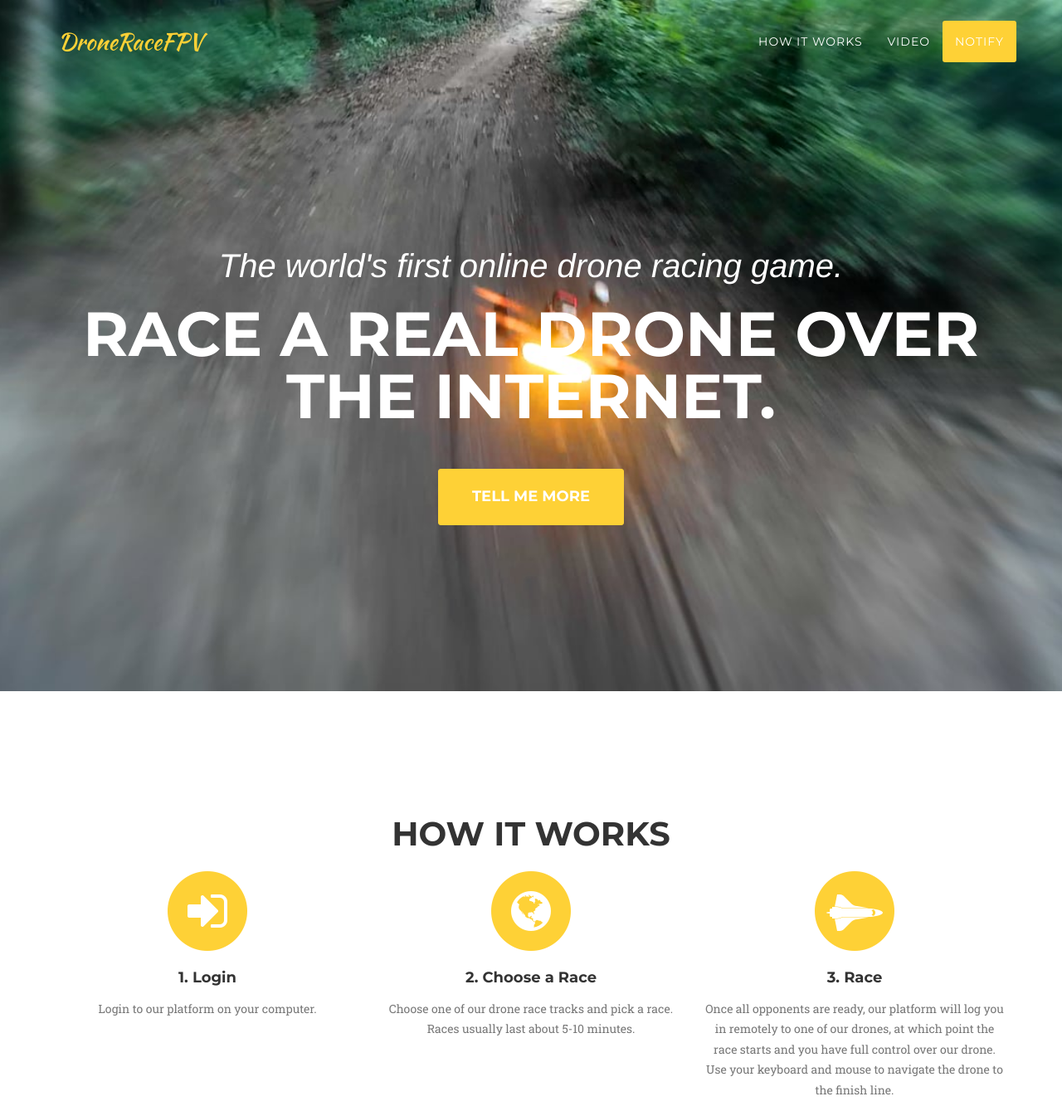
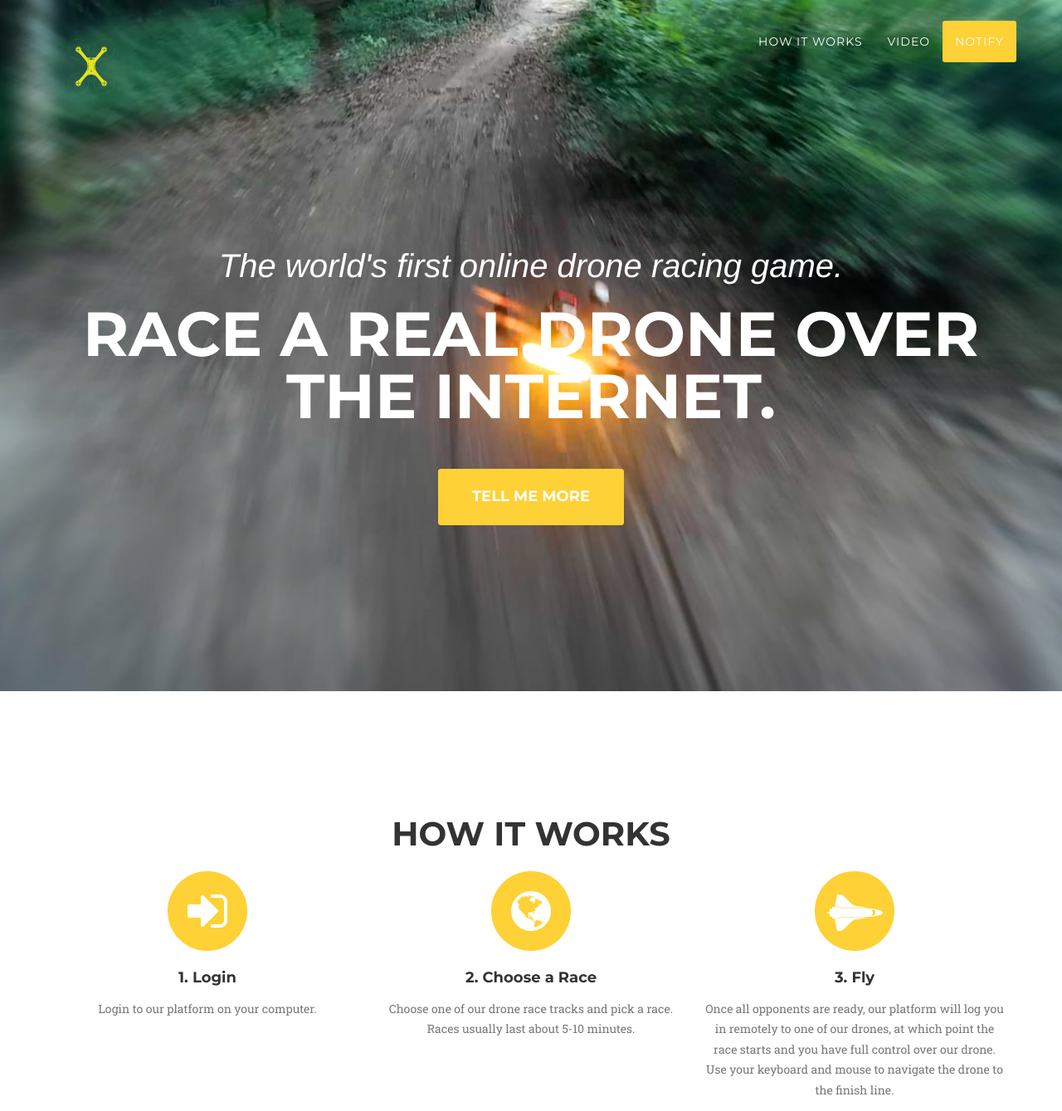
Before and after one commit to droneracefpv/droneracefpv-github.io, a website: page index.html in a window 1280 px wide. Shown: the top 1339 px of the page at 83% size. Drawn offline with nearby package versions, Linux system fonts and the light colour scheme; a web font is replaced by a local one.

Commit message:
logo added

```diff
--- a/index.html
+++ b/index.html
@@ -53,7 +53,7 @@
                 <button type="button" class="navbar-toggle" data-toggle="collapse" data-target="#bs-example-navbar-collapse-1">
                     <span class="sr-only">Toggle navigation</span> Menu <i class="fa fa-bars"></i>
                 </button>
-                <a class="navbar-brand page-scroll" href="#page-top">DroneRaceFPV</a>
+                <a class="navbar-brand page-scroll" href="#page-top"><img src="./img/logos/droneracefpv.svg" width="80" height="80" alt=""></a>
             </div>
 
             <!-- Collect the nav links, forms, and other content for toggling -->
@@ -126,7 +126,7 @@
                         <i class="fa fa-circle fa-stack-2x text-primary"></i>
                         <i class="fa fa-space-shuttle fa-stack-1x fa-inverse"></i>
                     </span>
-                    <h4 class="service-heading">3. Race</h4>
+                    <h4 class="service-heading">3. Fly</h4>
                     <p class="text-muted">Once all opponents are ready, our platform will log you in remotely to one of our drones, at which point the race starts and you have full control over our drone. Use your keyboard and mouse to navigate the drone to the finish line.</p>
                 </div>
             </div>
@@ -140,6 +140,7 @@
                 <div class="col-lg-12 text-center">
                     <h2 class="section-heading">Video</h2>
                     <h3 class="section-subheading text-muted">Under Construction.</h3>
+                    <iframe width="560" height="315" src="https://www.youtube-nocookie.com/embed/bR4Gq9qfpnM?rel=0&amp;showinfo=0" frameborder="0" allowfullscreen></iframe>
                 </div>
             </div>
 
```
Also changed, not shown: img/logos/droneracefpv.svg (added).
